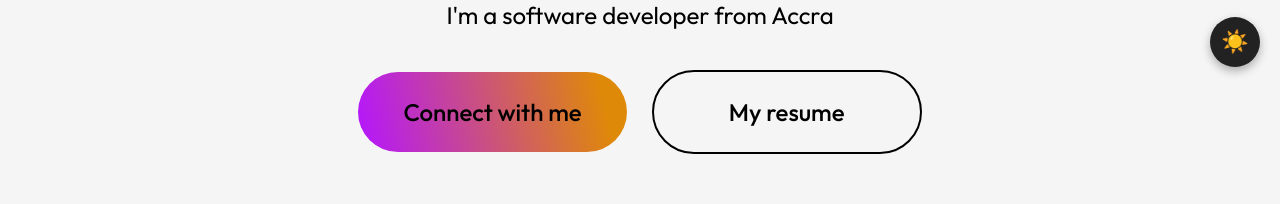
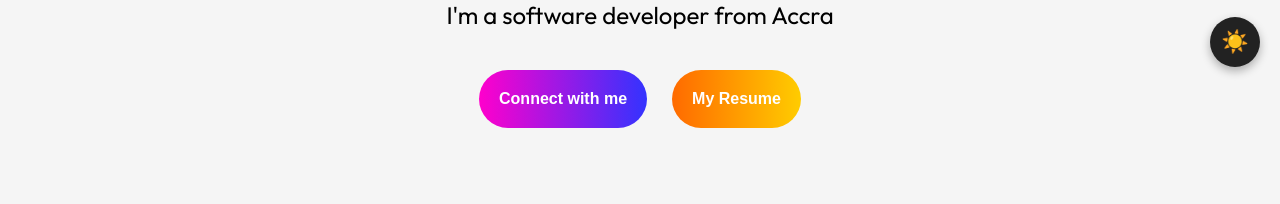
Before and after one commit to stanleyamo/portfolio, a React (Vite) app: page / in a window 1280 px wide. Shown: the part 713-917 px from the top of the page. Built offline with nearby package versions, Linux system fonts and the light colour scheme.

Commit message:
minor changes

```diff
--- a/src/component/Landing Page/Landing.css
+++ b/src/component/Landing Page/Landing.css
@@ -41,19 +41,33 @@
     margin-bottom: 50px;
 }
 
-.hero-connect {
-    padding: 25px 45px;
-    border-radius: 50px;
-    background: linear-gradient(257deg, #df8908 10%, #b415ff 100%);
+.hero-btn {
+    padding: 12px 30px;
+    border: none;
+    border-radius: 30px;
     cursor: pointer;
+    font-size: 16px;
+    font-weight: 600;
+    color: #fff;
+    background: linear-gradient(90deg, #ff00cc, #ff6a00);
+    transition: all 0.3s ease;
 }
 
-.hero-resume {
-    padding: 25px 75px;
-    border-radius: 50px;
-    border: 2px solid #000000;
-    cursor: pointer;
+.hero-btn:hover {
+    transform: scale(1.05);
+    box-shadow: 0 0 15px rgba(255, 105, 0, 0.5);
 }
+
+.connect-btn {
+    background: linear-gradient(90deg, #ff00cc, #3333ff);
+    padding: 20px;
+}
+
+.resume-btn {
+    background: linear-gradient(90deg, #ff6a00, #ffcc00);
+    padding: 20px;
+}
+
 
 .hero-connect:hover {
     border: 2px solid #000000;
--- a/src/component/Landing Page/Landing.jsx
+++ b/src/component/Landing Page/Landing.jsx
@@ -8,10 +8,20 @@ const Landing = () => {
             <img src={avatar} alt="profile"/>
             <h1><span>I'm Stanley Amo-Brown,</span> software developer based in Ghana.</h1>
             <p>I'm a software developer from Accra</p>
+
             <div className="hero-action">
-                <div className="hero-connect">Connect with me</div>
-                <div className="hero-resume">My resume</div>
+                <button
+                    className="hero-btn connect-btn"
+                    onClick={() => document.getElementById("contact").scrollIntoView({ behavior: "smooth" })}
+                >
+                    Connect with me
+                </button>
+
+                <a href="/Stanley_AmoBrown_Resume.pdf" download>
+                    <button className="hero-btn resume-btn">My Resume</button>
+                </a>
             </div>
+
         </div>
     );
 };
--- a/src/component/Navbar/Navbar.jsx
+++ b/src/component/Navbar/Navbar.jsx
@@ -28,7 +28,7 @@ const Navbar = () => {
             </ul>
 
             <div>
-                <a href="#" className="nav-connect">
+                <a href="#contact" className="nav-connect">
                     Connect With Me
                 </a>
 
```
